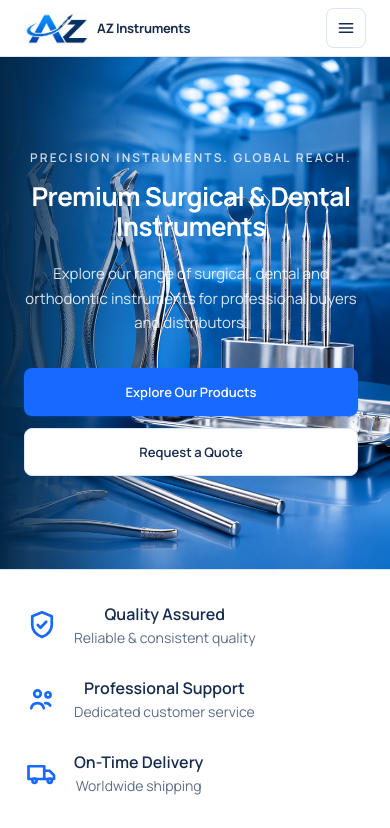
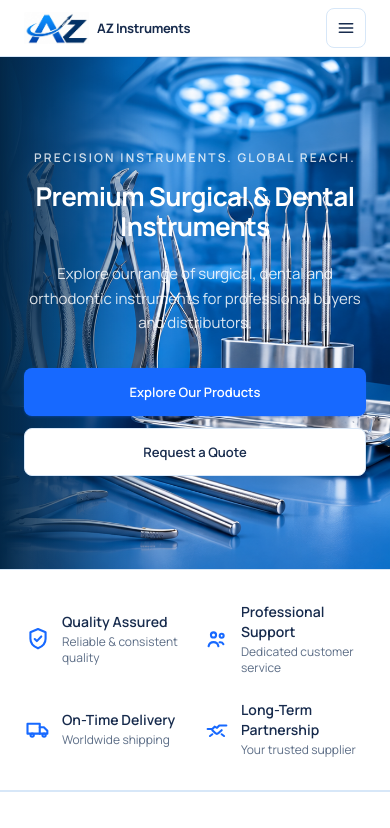
Before and after one commit to ZAINZESHAN/az-instruments, a Next.js app: page / in a window 390 px wide. Shown: the top 828 px of the page. Built offline with nearby package versions, Linux system fonts and the light colour scheme.

Commit message:
Refactor layout and component styles for improved responsiveness and accessibility

```diff
--- a/app/globals.css
+++ b/app/globals.css
@@ -67,20 +67,6 @@ html {
   scroll-behavior: smooth;
 }
 
-@media (max-width: 639px) {
-  h1,
-  h2 {
-    text-align: center;
-  }
-
-  p:has(+ h1),
-  p:has(+ h2),
-  h1 + p,
-  h2 + p {
-    text-align: center;
-  }
-}
-
 @media (prefers-reduced-motion: reduce) {
   html {
     scroll-behavior: auto;
--- a/app/layout.tsx
+++ b/app/layout.tsx
@@ -48,7 +48,10 @@ export default function RootLayout({ children }: { children: ReactNode }) {
           Skip to content
         </a>
         <Header />
-        <main id="main" className="flex-1">
+        <main
+          id="main"
+          className="flex-1 max-[599px]:text-center max-[599px]:[&_.flex]:justify-center max-[599px]:[&_input]:text-left max-[599px]:[&_textarea]:text-left max-[599px]:[&_select]:text-left"
+        >
           {children}
         </main>
         <Footer />
--- a/components/home/hero.tsx
+++ b/components/home/hero.tsx
@@ -148,7 +148,7 @@ export function Hero() {
         />
       </div>
       <div className="absolute inset-0 flex items-center">
-        <div className="w-full max-w-[52rem] py-12 pr-8 pl-[max(1.5rem,calc((100vw-100rem)/2+1.5rem))] sm:pl-[max(2rem,calc((100vw-100rem)/2+2rem))] lg:max-w-[68rem] lg:py-0 lg:pl-[max(2.5rem,calc((100vw-100rem)/2+2.5rem))]">
+        <div className="w-full max-w-[52rem] px-6 py-12 min-[600px]:pr-8 min-[600px]:pl-[max(1.5rem,calc((100vw-100rem)/2+1.5rem))] sm:pl-[max(2rem,calc((100vw-100rem)/2+2rem))] lg:max-w-[68rem] lg:py-0 lg:pl-[max(2.5rem,calc((100vw-100rem)/2+2.5rem))]">
           <HeroCopy onImage />
         </div>
       </div>
--- a/components/home/trust.tsx
+++ b/components/home/trust.tsx
@@ -7,18 +7,21 @@ const icons = [ShieldIcon, UsersIcon, TruckIcon, HandshakeIcon];
 export function Trust() {
   return (
     <section className="border-y border-line bg-white" aria-label="Buyer notes">
-      <Container className="grid gap-7 py-8 sm:grid-cols-2 lg:grid-cols-4 lg:gap-0 lg:divide-x lg:divide-line lg:py-10">
+      <Container className="grid grid-cols-2 gap-x-4 gap-y-6 py-8 sm:gap-7 lg:grid-cols-4 lg:gap-0 lg:divide-x lg:divide-line lg:py-10">
         {trustPoints.map((point, index) => {
           const Icon = icons[index];
           if (!Icon) {
             return null;
           }
           return (
-            <div key={point.title} className="flex items-center gap-3.5 lg:px-7 lg:first:pl-0 lg:last:pr-0">
-              <Icon className="h-9 w-9 shrink-0 text-blue" />
-              <div>
-                <h2 className="text-base font-semibold text-navy">{point.title}</h2>
-                <p className="mt-0.5 text-sm text-muted">{point.text}</p>
+            <div
+              key={point.title}
+              className="flex items-center justify-start gap-2.5 text-left max-[599px]:justify-start! sm:gap-3.5 lg:px-7 lg:first:pl-0 lg:last:pr-0"
+            >
+              <Icon className="h-7 w-7 shrink-0 text-blue sm:h-9 sm:w-9" />
+              <div className="min-w-0 text-left">
+                <h2 className="text-left text-sm font-semibold text-navy sm:text-base">{point.title}</h2>
+                <p className="mt-0.5 text-left text-xs text-muted sm:text-sm">{point.text}</p>
               </div>
             </div>
           );
--- a/components/layout/footer.tsx
+++ b/components/layout/footer.tsx
@@ -7,7 +7,7 @@ const footerLinks = navItems.filter((item) => item.href !== "/downloads");
 
 export function Footer() {
   return (
-    <footer className="bg-navy text-white">
+    <footer className="bg-navy text-white max-[599px]:text-center max-[599px]:[&_.flex]:justify-center">
       <Container className="grid gap-10 py-14 sm:py-16 md:grid-cols-12">
         <div className="md:col-span-5">
           <p className="text-2xl font-bold tracking-tight">{site.name}</p>
--- a/components/products/products-experience.tsx
+++ b/components/products/products-experience.tsx
@@ -52,7 +52,7 @@ export function ProductsExperience() {
           />
         </div>
         <div className="absolute inset-0 flex items-center">
-          <div className="w-full max-w-[52rem] py-12 pr-8 pl-[max(1.5rem,calc((100vw-100rem)/2+1.5rem))] sm:pl-[max(2rem,calc((100vw-100rem)/2+2rem))] lg:py-0 lg:pl-[max(2.5rem,calc((100vw-100rem)/2+2.5rem))]">
+          <div className="w-full max-w-[52rem] px-6 py-12 min-[600px]:pr-8 min-[600px]:pl-[max(1.5rem,calc((100vw-100rem)/2+1.5rem))] sm:pl-[max(2rem,calc((100vw-100rem)/2+2rem))] lg:py-0 lg:pl-[max(2.5rem,calc((100vw-100rem)/2+2.5rem))]">
             <p className="text-xs font-semibold tracking-[0.18em] text-white/80 uppercase sm:text-sm">
               Product catalogue
             </p>
--- a/components/quality/quality-page.tsx
+++ b/components/quality/quality-page.tsx
@@ -110,7 +110,7 @@ export function QualityPageContent() {
           />
         </div>
         <div className="absolute inset-0 flex items-center">
-          <div className="w-full max-w-[52rem] py-12 pr-8 pl-[max(1.5rem,calc((100vw-100rem)/2+1.5rem))] sm:pl-[max(2rem,calc((100vw-100rem)/2+2rem))] lg:py-0 lg:pl-[max(2.5rem,calc((100vw-100rem)/2+2.5rem))]">
+          <div className="w-full max-w-[52rem] px-6 py-12 min-[600px]:pr-8 min-[600px]:pl-[max(1.5rem,calc((100vw-100rem)/2+1.5rem))] sm:pl-[max(2rem,calc((100vw-100rem)/2+2rem))] lg:py-0 lg:pl-[max(2.5rem,calc((100vw-100rem)/2+2.5rem))]">
             <p className="text-xs font-semibold tracking-[0.18em] text-white/80 uppercase sm:text-sm">
               Quality &amp; Certificates
             </p>
```
